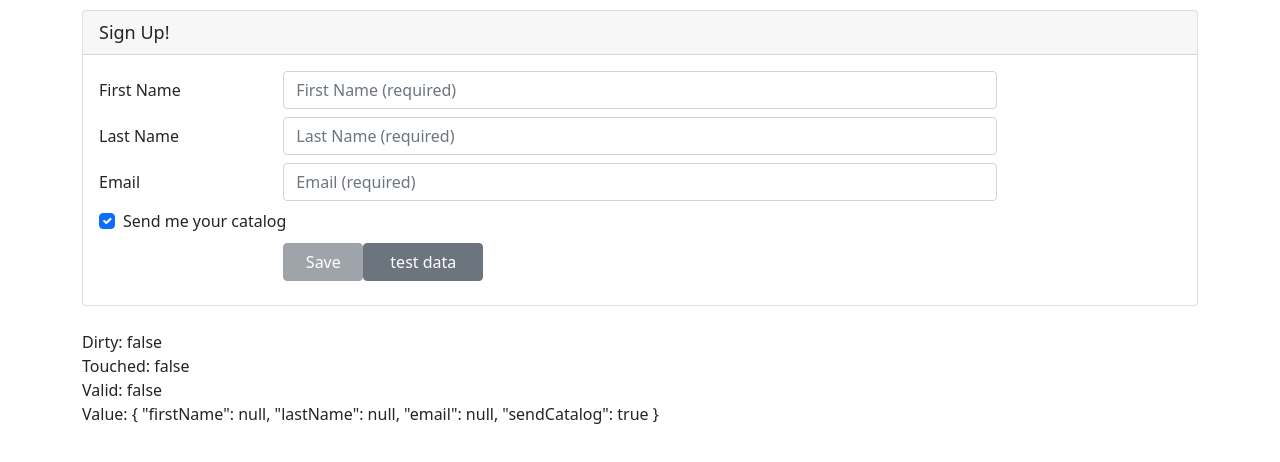
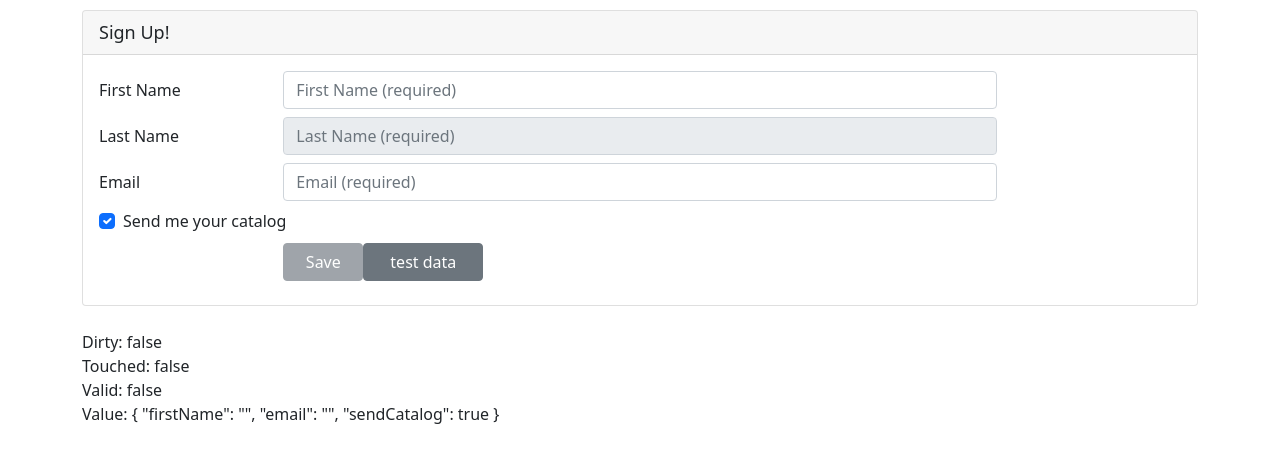
Before and after one commit to nadafathy99/angular-reactive-forms-, an Angular app: page / in a window 1280 px wide. Shown: the top 462 px of the page. Built offline with nearby package versions, Linux system fonts and the light colour scheme.

Commit message:
simplifying with formBuilder

```diff
--- a/src/app/customers-reactive/customers-reactive.component.ts
+++ b/src/app/customers-reactive/customers-reactive.component.ts
@@ -1,5 +1,5 @@
 import { Component, OnInit } from '@angular/core';
-import { FormControl, FormGroup } from '@angular/forms';
+import { FormBuilder, FormControl, FormGroup } from '@angular/forms';
 import { Customer } from './customer';
 
 @Component({
@@ -10,16 +10,15 @@ import { Customer } from './customer';
 export class CustomersReactiveComponent implements OnInit {
 
   customer = new Customer();
-  customerForm!: FormGroup ;
-  constructor() { }
+  customerForm = this.fb.group({
+    firstName: '',
+    lastName: {value:'', disabled:true},
+    email: [''],
+    sendCatalog: true,
+  })
+  constructor(private fb: FormBuilder) { }
 
   ngOnInit(): void {
-    this.customerForm= new FormGroup({
-      firstName: new FormControl(),
-      lastName: new FormControl(),
-      email: new FormControl(),
-      sendCatalog: new FormControl(true),
-    })
   }
 
   save(): void {
```
